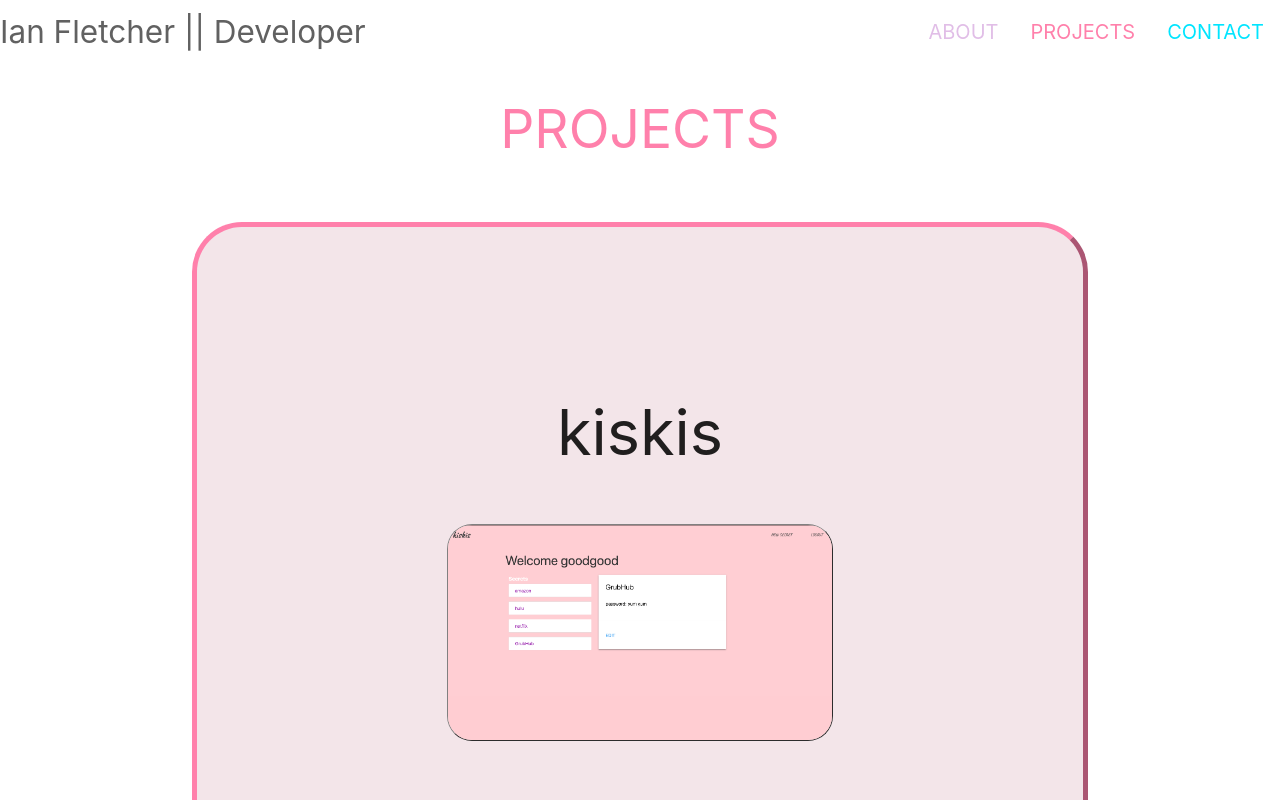
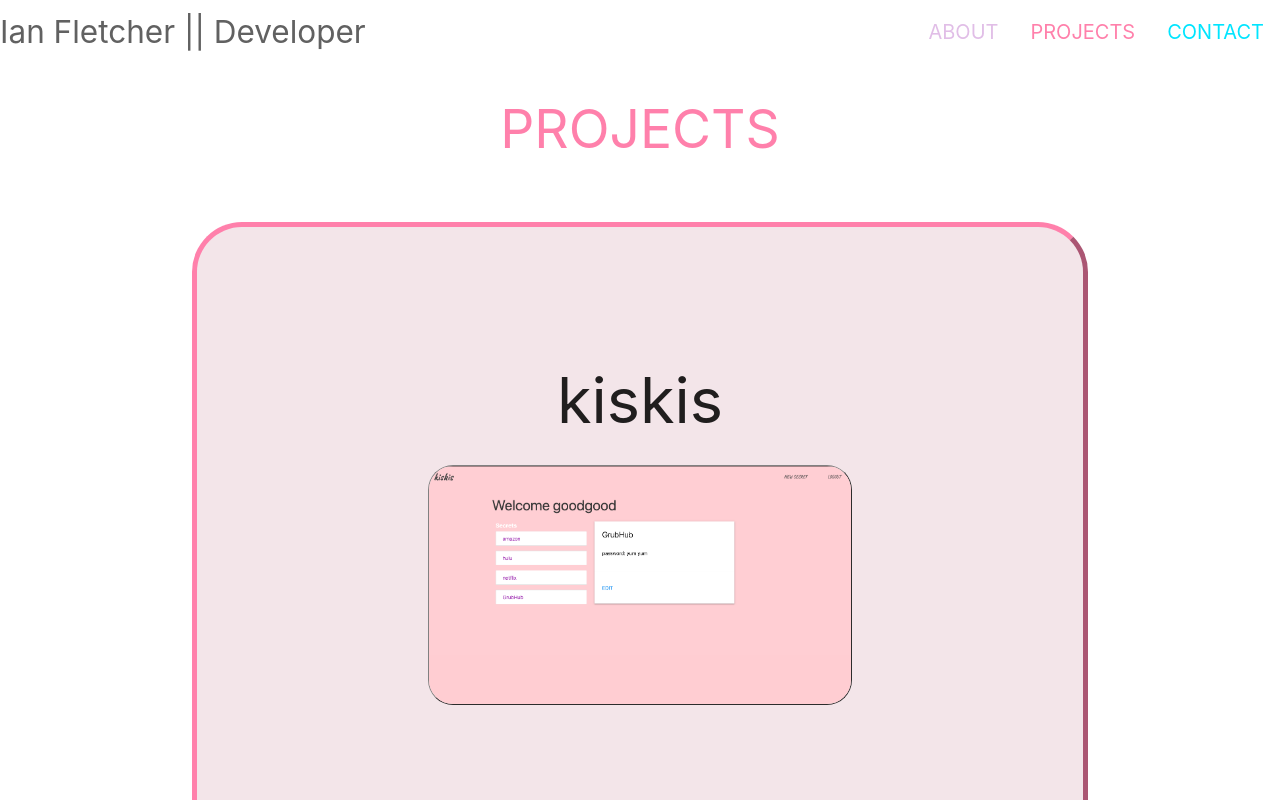
Before and after one commit to ianfletcher314/Ian-Fletcher-Portfolio, a React (Create React App) app: page / in a window 1280 px wide. Both pictures are taken after a click on the link "PROJECTS". Shown: the top 800 px of the page. Built offline with nearby package versions, Linux system fonts and the light colour scheme.

Commit message:
changed padding for projects page. Need to eventuallyget projects page to have all of my projects displayed in a feed

```diff
--- a/public/assets/style.css
+++ b/public/assets/style.css
@@ -33,13 +33,13 @@
     border-style: outset!important;
     border-color: #ff80ab!important;
     border-width: 5px!important;
-    padding: 50px!important;
+    padding: 10px!important;
     margin-top: 5%!important;
     margin-bottom: 5%!important;
 }
 .pads{
-    margin-top: 4%!important;
-    margin-bottom: 4%!important;
+    margin-top: 5px!important;
+    margin-bottom: 5px!important;
 }
 .semimobileimage{
     max-width: 75%!important;
--- a/src/components/Contact/style.css
+++ b/src/components/Contact/style.css
@@ -7,8 +7,8 @@
     margin-bottom: 10%!important;
 }
 .pads{
-    margin-top: 4%!important;
-    margin-bottom: 4%!important;
+    margin-top: 5px!important;
+    margin-bottom: 5px!important;
 }
 .contact{
     transition: transform 250ms!important;
--- a/src/components/Header/style.css
+++ b/src/components/Header/style.css
@@ -9,8 +9,8 @@
 
 
 .pads{
-    margin-top: 4%!important;
-    margin-bottom: 4%!important;
+    margin-top: 5px!important;
+    margin-bottom: 5px!important;
 }
 .semimobileimage{
     max-width: 75%!important;
--- a/src/components/ProjectContainer/style.css
+++ b/src/components/ProjectContainer/style.css
@@ -33,13 +33,13 @@
     border-style: outset!important;
     border-color: #ff80ab!important;
     border-width: 5px!important;
-    padding: 50px!important;
+    padding: 10px!important;
     margin-top: 5%!important;
-    margin-bottom: 15%!important;
+    margin-bottom: 5%!important;
 }
 .pads{
-    margin-top: 4%!important;
-    margin-bottom: 4%!important;
+    margin-top: 5px!important;
+    margin-bottom: 5px!important;
 }
 .semimobileimage{
     max-width: 75%!important;
--- a/src/components/Projects/style.css
+++ b/src/components/Projects/style.css
@@ -33,13 +33,13 @@
     border-style: outset!important;
     border-color: #ff80ab!important;
     border-width: 5px!important;
-    padding: 50px!important;
-    margin-top: 10%!important;
-    margin-bottom: 10%!important;
+    padding: 10px!important;
+    margin-top: 5%!important;
+    margin-bottom: 5%!important;
 }
 .pads{
-    margin-top: 4%!important;
-    margin-bottom: 4%!important;
+    margin-top: 5px!important;
+    margin-bottom: 5px!important;
 }
 .semimobileimage{
     max-width: 75%!important;
```
